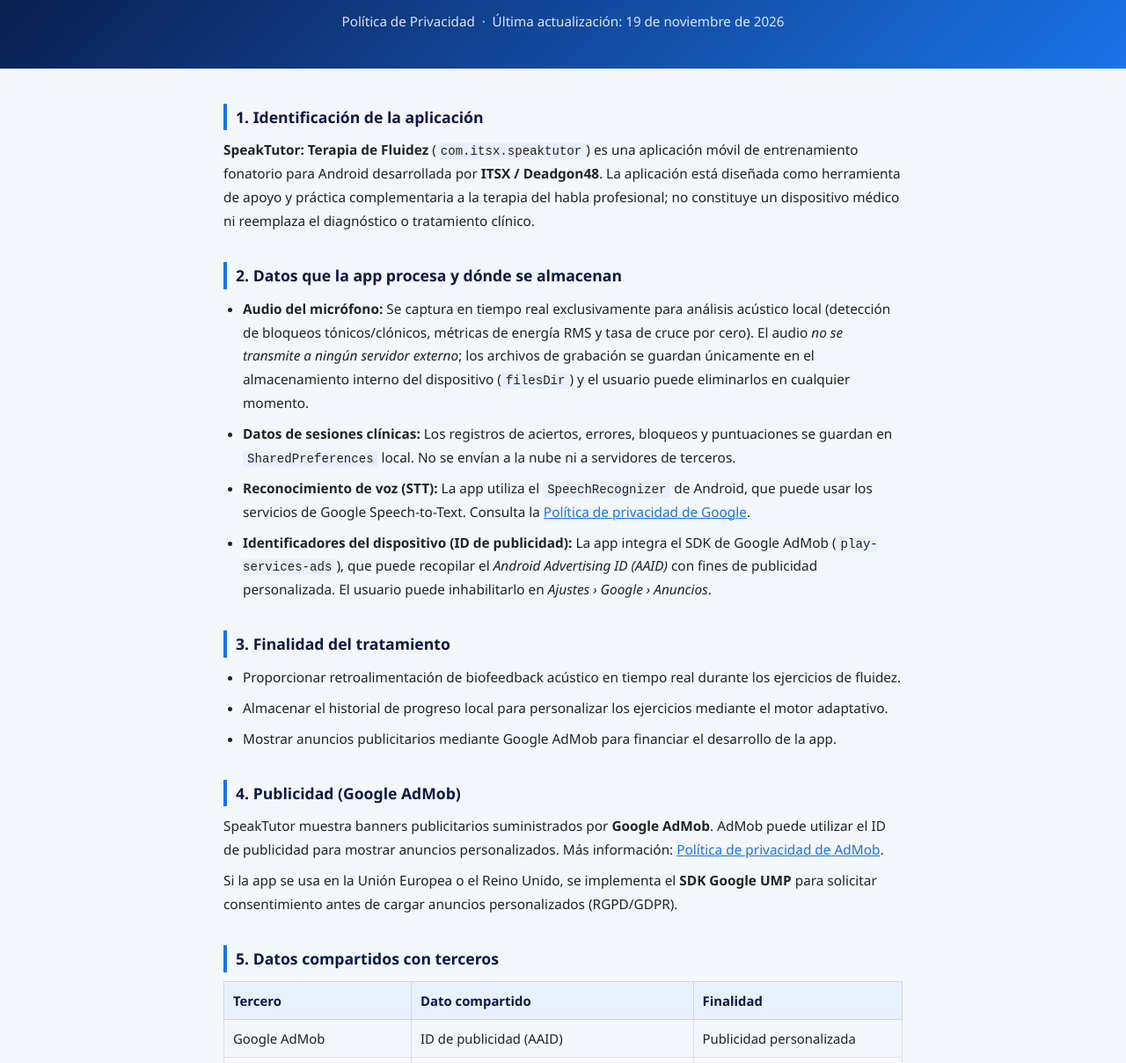
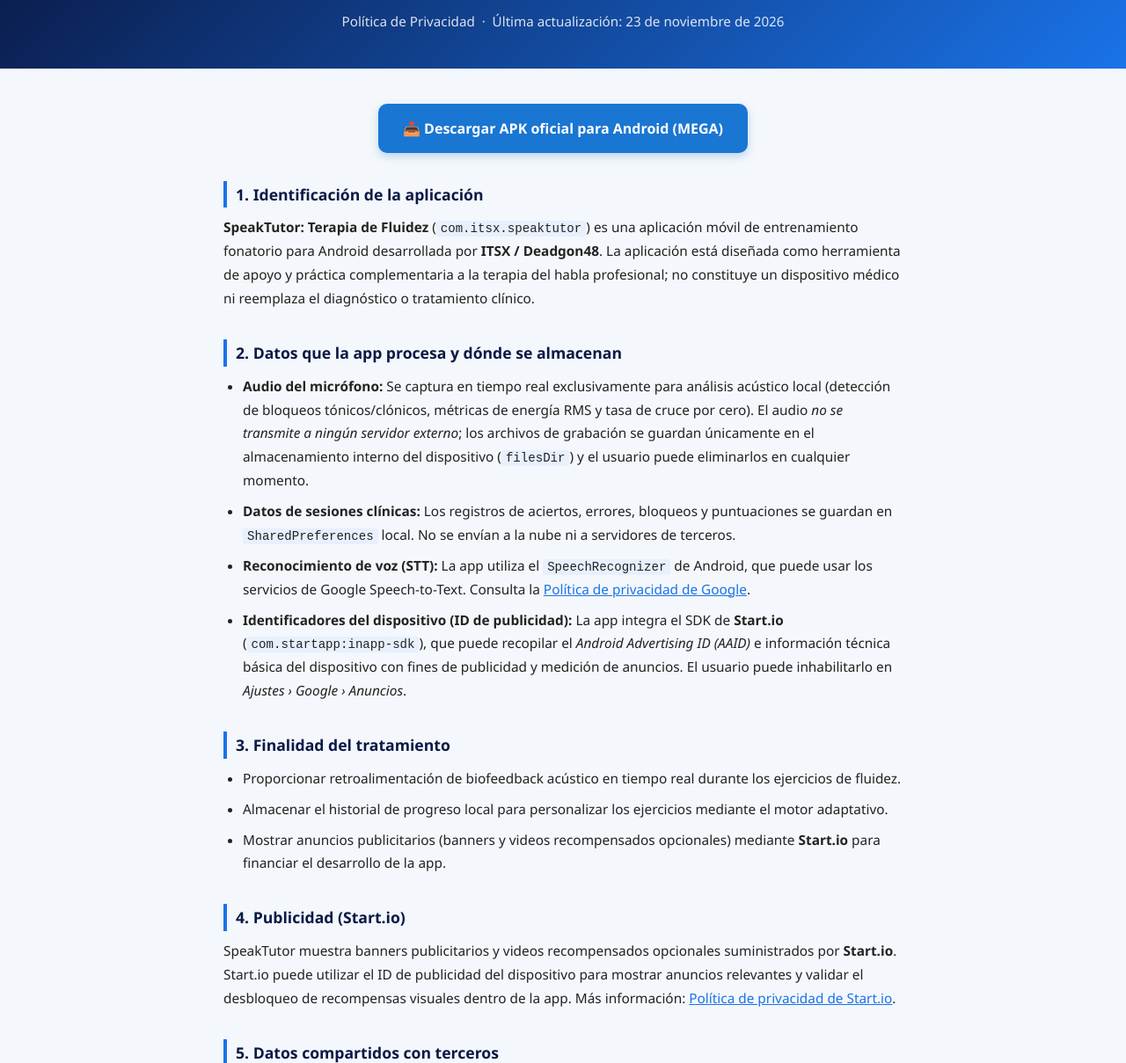
Before and after one commit to Deadgon48/SPEAKTUTOR, a plain HTML site: page docs/index.html in a window 1280 px wide. Shown: the part 91-1300 px from the top of the page at 88% size. Drawn offline with Linux system fonts and the light colour scheme.

Commit message:
anuncios app-ads.txt

```diff
--- a/docs/index.html
+++ b/docs/index.html
@@ -22,16 +22,25 @@
     a { color: #1a73e8; }
     footer { text-align: center; padding: 24px; font-size: 0.82rem; color: #888; }
     .nota { background: #fff8e1; border-left: 4px solid #f9a825; padding: 12px 16px; border-radius: 4px; margin: 16px 0; font-size: 0.93rem; }
+    .descarga-box { text-align: center; margin: 20px 0 28px; }
+    .btn-descarga { display: inline-block; padding: 14px 28px; background-color: #1976D2; color: #ffffff !important; text-decoration: none; border-radius: 10px; font-weight: bold; font-size: 1rem; box-shadow: 0 4px 10px rgba(25, 118, 210, 0.25); }
+    .btn-descarga:hover { background-color: #1565C0; }
   </style>
 </head>
 <body>
 
 <header>
   <h1>🗣️ SpeakTutor</h1>
-  <p>Política de Privacidad &nbsp;·&nbsp; Última actualización: 19 de noviembre de 2026</p>
+  <p>Política de Privacidad &nbsp;·&nbsp; Última actualización: 23 de noviembre de 2026</p>
 </header>
 
 <main>
+
+  <div class="descarga-box">
+    <a href="https://mega.nz/file/TU_ENLACE_COMPLETO_CON_CLAVE" target="_blank" rel="noopener" class="btn-descarga">
+      📥 Descargar APK oficial para Android (MEGA)
+    </a>
+  </div>
 
   <h2>1. Identificación de la aplicación</h2>
   <p><strong>SpeakTutor: Terapia de Fluidez</strong> (<code>com.itsx.speaktutor</code>) es una aplicación móvil de entrenamiento fonatorio para Android desarrollada por <strong>ITSX / Deadgon48</strong>. La aplicación está diseñada como herramienta de apoyo y práctica complementaria a la terapia del habla profesional; no constituye un dispositivo médico ni reemplaza el diagnóstico o tratamiento clínico.</p>
@@ -40,29 +49,28 @@
   <ul>
     <li><strong>Audio del micrófono:</strong> Se captura en tiempo real exclusivamente para análisis acústico local (detección de bloqueos tónicos/clónicos, métricas de energía RMS y tasa de cruce por cero). El audio <em>no se transmite a ningún servidor externo</em>; los archivos de grabación se guardan únicamente en el almacenamiento interno del dispositivo (<code>filesDir</code>) y el usuario puede eliminarlos en cualquier momento.</li>
     <li><strong>Datos de sesiones clínicas:</strong> Los registros de aciertos, errores, bloqueos y puntuaciones se guardan en <code>SharedPreferences</code> local. No se envían a la nube ni a servidores de terceros.</li>
-    <li><strong>Reconocimiento de voz (STT):</strong> La app utiliza el <code>SpeechRecognizer</code> de Android, que puede usar los servicios de Google Speech-to-Text. Consulta la <a href="https://policies.google.com/privacy" target="_blank">Política de privacidad de Google</a>.</li>
-    <li><strong>Identificadores del dispositivo (ID de publicidad):</strong> La app integra el SDK de Google AdMob (<code>play-services-ads</code>), que puede recopilar el <em>Android Advertising ID (AAID)</em> con fines de publicidad personalizada. El usuario puede inhabilitarlo en <em>Ajustes › Google › Anuncios</em>.</li>
+    <li><strong>Reconocimiento de voz (STT):</strong> La app utiliza el <code>SpeechRecognizer</code> de Android, que puede usar los servicios de Google Speech-to-Text. Consulta la <a href="https://policies.google.com/privacy" target="_blank" rel="noopener">Política de privacidad de Google</a>.</li>
+    <li><strong>Identificadores del dispositivo (ID de publicidad):</strong> La app integra el SDK de <strong>Start.io</strong> (<code>com.startapp:inapp-sdk</code>), que puede recopilar el <em>Android Advertising ID (AAID)</em> e información técnica básica del dispositivo con fines de publicidad y medición de anuncios. El usuario puede inhabilitarlo en <em>Ajustes › Google › Anuncios</em>.</li>
   </ul>
 
   <h2>3. Finalidad del tratamiento</h2>
   <ul>
     <li>Proporcionar retroalimentación de biofeedback acústico en tiempo real durante los ejercicios de fluidez.</li>
     <li>Almacenar el historial de progreso local para personalizar los ejercicios mediante el motor adaptativo.</li>
-    <li>Mostrar anuncios publicitarios mediante Google AdMob para financiar el desarrollo de la app.</li>
+    <li>Mostrar anuncios publicitarios (banners y videos recompensados opcionales) mediante <strong>Start.io</strong> para financiar el desarrollo de la app.</li>
   </ul>
 
-  <h2>4. Publicidad (Google AdMob)</h2>
-  <p>SpeakTutor muestra banners publicitarios suministrados por <strong>Google AdMob</strong>. AdMob puede utilizar el ID de publicidad para mostrar anuncios personalizados. Más información: <a href="https://support.google.com/admob/answer/6128543" target="_blank">Política de privacidad de AdMob</a>.</p>
-  <p>Si la app se usa en la Unión Europea o el Reino Unido, se implementa el <strong>SDK Google UMP</strong> para solicitar consentimiento antes de cargar anuncios personalizados (RGPD/GDPR).</p>
+  <h2>4. Publicidad (Start.io)</h2>
+  <p>SpeakTutor muestra banners publicitarios y videos recompensados opcionales suministrados por <strong>Start.io</strong>. Start.io puede utilizar el ID de publicidad del dispositivo para mostrar anuncios relevantes y validar el desbloqueo de recompensas visuales dentro de la app. Más información: <a href="https://www.start.io/policy/privacy-policy/" target="_blank" rel="noopener">Política de privacidad de Start.io</a>.</p>
 
   <h2>5. Datos compartidos con terceros</h2>
   <table>
     <thead>
-      <tr><th>Tercero</th><th>Dato compartido</th><th>Finalidad</th></tr>
+    <tr><th>Tercero</th><th>Dato compartido</th><th>Finalidad</th></tr>
     </thead>
     <tbody>
-      <tr><td>Google AdMob</td><td>ID de publicidad (AAID)</td><td>Publicidad personalizada</td></tr>
-      <tr><td>Google Speech-to-Text</td><td>Audio de voz durante ejercicios STT</td><td>Reconocimiento de habla</td></tr>
+    <tr><td>Start.io</td><td>ID de publicidad (AAID)</td><td>Publicidad y videos recompensados</td></tr>
+    <tr><td>Google Speech-to-Text</td><td>Audio de voz durante ejercicios STT</td><td>Reconocimiento de habla</td></tr>
     </tbody>
   </table>
   <p>Los datos clínicos locales (sesiones, progreso, grabaciones) <strong>no se comparten con terceros</strong>.</p>
@@ -71,14 +79,14 @@
   <ul>
     <li><strong>Acceso y eliminación:</strong> El usuario puede borrar todos los datos locales desinstalando la app o limpiando sus datos en Ajustes del dispositivo.</li>
     <li><strong>Opt-out de publicidad personalizada:</strong> Disponible en <em>Ajustes › Google › Anuncios › Inhabilitar personalización</em>.</li>
-    <li><strong>Usuarios UE/UK:</strong> Se mostrará un diálogo de consentimiento al primer inicio.</li>
+    <li><strong>Respaldo portátil:</strong> El usuario puede exportar o eliminar su expediente clínico en cualquier momento mediante archivos locales <code>.stb</code> o <code>.pdf</code>.</li>
   </ul>
 
   <h2>7. Seguridad</h2>
   <p>Los datos se almacenan en el espacio privado de la app, no accesible a otras aplicaciones. No se implementan servidores propios ni bases de datos en la nube para información personal.</p>
 
   <h2>8. Menores de edad</h2>
-  <p>SpeakTutor no está dirigida específicamente a menores de 13 años. Los anuncios están configurados para audiencia general. Si un padre o tutor detecta uso por parte de un menor, puede eliminar los datos desinstalando la app.</p>
+  <p>SpeakTutor no está dirigida específicamente a menores de 13 años. Los anuncios de Start.io están configurados para audiencia general. Si un padre o tutor detecta uso por parte de un menor, puede eliminar los datos desinstalando la app.</p>
 
   <h2>9. Aviso médico / terapéutico</h2>
   <div class="nota">
@@ -89,7 +97,7 @@
   <p>Cualquier cambio relevante se comunicará actualizando la fecha indicada al inicio de este documento.</p>
 
   <h2>11. Contacto</h2>
-  <p>Para preguntas sobre privacidad abre un issue en <a href="https://github.com/Deadgon48/SPEAKTUTOR" target="_blank">github.com/Deadgon48/SPEAKTUTOR</a>.</p>
+  <p>Para preguntas sobre privacidad abre un issue en <a href="https://github.com/Deadgon48/SPEAKTUTOR" target="_blank" rel="noopener">github.com/Deadgon48/SPEAKTUTOR</a>.</p>
 
 </main>
 
```
Also changed, not shown: docs/app-ads.txt (added), 1 other file.
